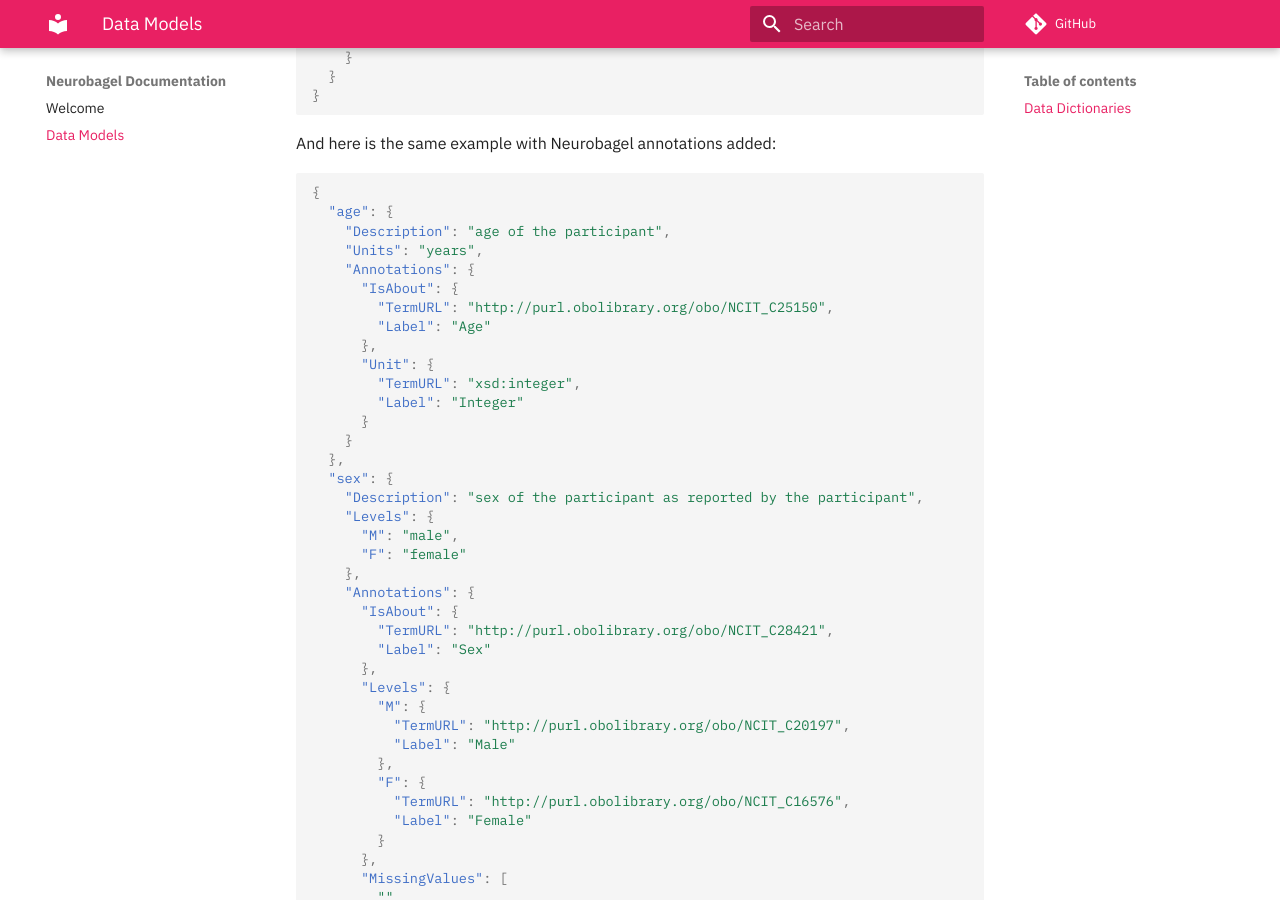
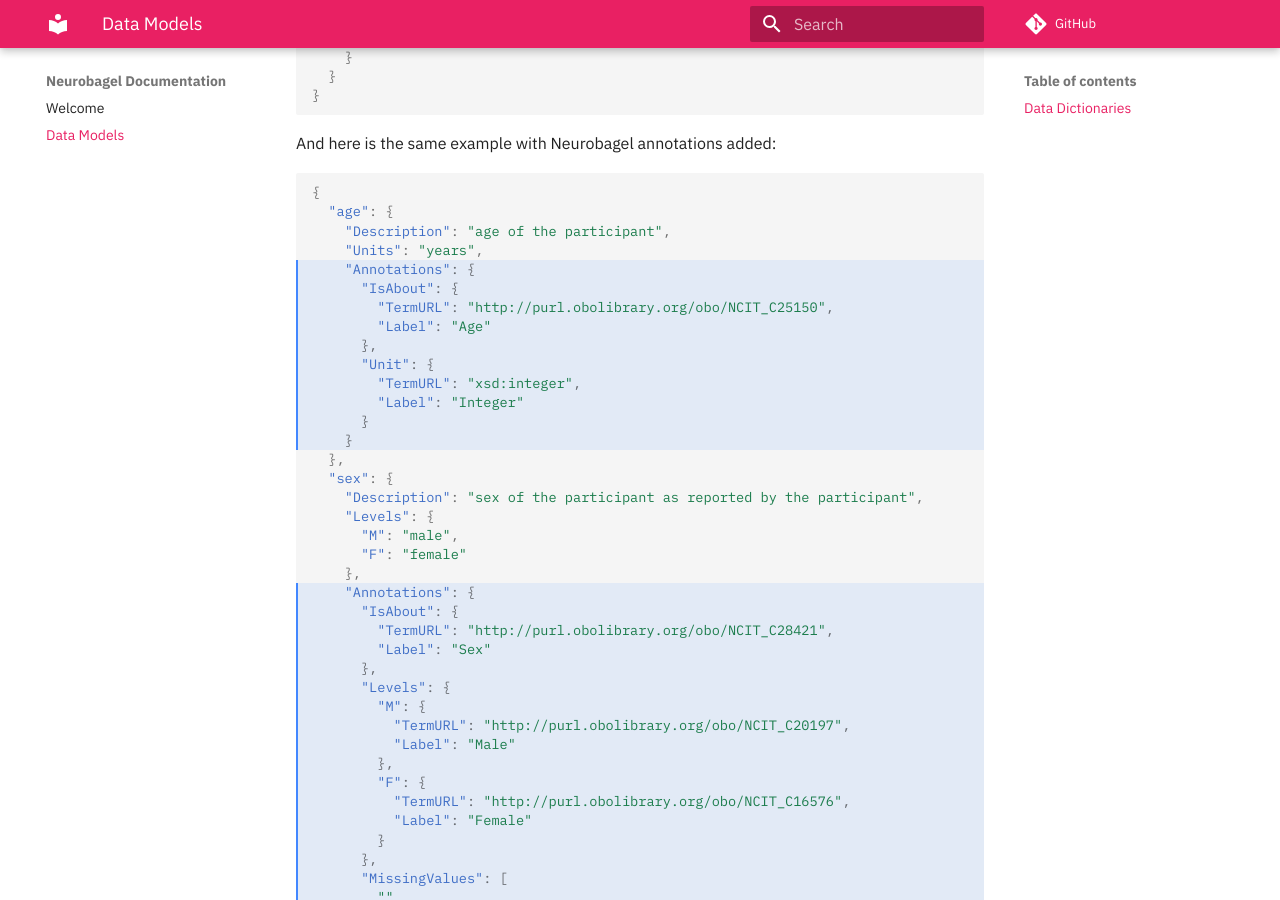
Before and after one commit to neurobagel/documentation, an MkDocs documentation site: the page built from docs/datamodels.md, in a window 1280 px wide and 900 px high, scrolled down 739 px. Built offline with MkDocs 1.6.1 and Material for MkDocs 9.7.7, drawn with Linux system fonts in a browser that asks for light colours; comment, search, counter and statistics services are not loaded.

Commit message:
Add line highlighting with hl_lines

````diff
--- a/docs/datamodels.md
+++ b/docs/datamodels.md
@@ -38,7 +38,7 @@ Here is an example of a BIDS data dictionary:
 
 And here is the same example with Neurobagel annotations added:
 
-```json
+```json hl_lines="5-14 22-41"
 {
   "age": {
     "Description": "age of the participant",
````
